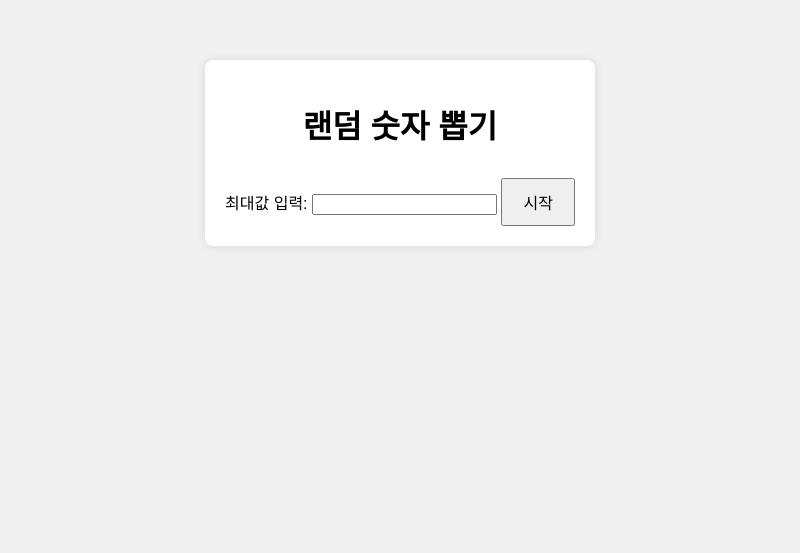
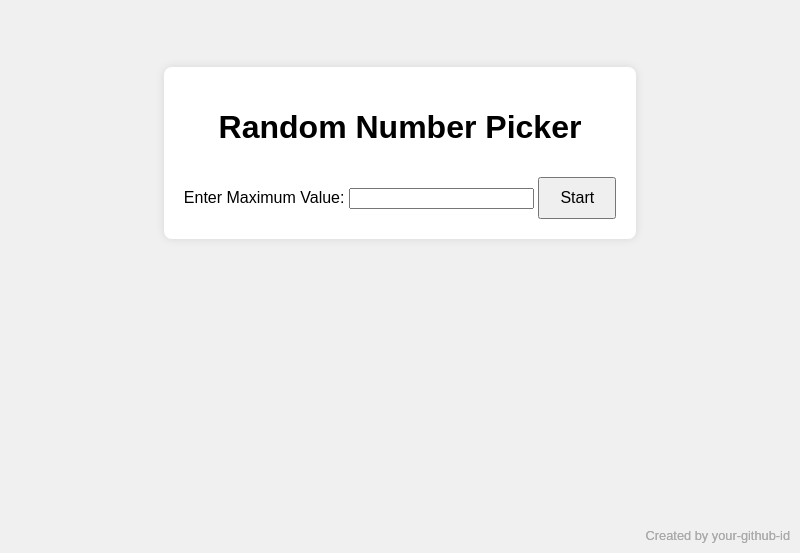
Before and after one commit to Junseok3608/randomPicker, an Electron app: page index.html in a window 800 px wide. Shown: the part 247-800 px from the top of the page. Drawn offline with Linux system fonts and the light colour scheme.

Commit message:
create eletron

```diff
--- a/index.html
+++ b/index.html
@@ -3,24 +3,25 @@
   <head>
     <meta charset="UTF-8" />
     <meta name="viewport" content="width=device-width, initial-scale=1.0" />
-    <title>랜덤 숫자 뽑기</title>
+    <title>Random Number Picker</title>
     <link rel="stylesheet" href="styles.css" />
   </head>
   <body>
     <div class="container">
-      <h1>랜덤 숫자 뽑기</h1>
+      <h1>Random Number Picker</h1>
       <div id="setup">
-        <label for="maxNumber">최대값 입력:</label>
+        <label for="maxNumber">Enter Maximum Value:</label>
         <input type="number" id="maxNumber" min="1" />
-        <button id="startButton">시작</button>
+        <button id="startButton">Start</button>
       </div>
       <div id="picker" style="display: none">
-        <button id="drawButton">뽑기</button>
+        <button id="drawButton">Draw Number</button>
         <div id="result"></div>
         <button id="resetButton" style="display: none">Reset</button>
-        <button id="backButton">처음으로</button>
+        <button id="backButton">Back to Start</button>
       </div>
     </div>
+    <div class="watermark">Created by <a href="https://github.com/your-github-id" target="_blank">your-github-id</a></div>
     <script src="script.js"></script>
   </body>
 </html>
--- a/script.js
+++ b/script.js
@@ -19,7 +19,7 @@ function startPicker() {
 
 function drawNumber() {
   if (availableNumbers.length === 0) {
-    alert("모든 수를 한 번씩 뽑았습니다. 처음으로...");
+    alert("No more numbers to draw. Resetting...");
     resetPicker();
     return;
   }
@@ -53,3 +53,11 @@ function resetPicker() {
 function backToStart() {
   resetPicker();
 }
+
+// 워터마크 동적으로 추가
+document.addEventListener("DOMContentLoaded", () => {
+  const watermark = document.createElement("div");
+  watermark.className = "watermark";
+  watermark.innerHTML = 'Created by <a href="https://github.com/your-github-id" target="_blank">your-github-id</a>';
+  document.body.appendChild(watermark);
+});
--- a/styles.css
+++ b/styles.css
@@ -6,6 +6,7 @@ body {
   height: 100vh;
   background-color: #f0f0f0;
   margin: 0;
+  position: relative;
 }
 
 .container {
@@ -32,3 +33,21 @@ button {
 #backButton {
   margin-top: 20px;
 }
+
+.watermark {
+  position: absolute;
+  bottom: 10px;
+  right: 10px;
+  font-size: 0.8em;
+  color: #aaa;
+  pointer-events: none;
+}
+
+.watermark a {
+  color: #aaa;
+  text-decoration: none;
+}
+
+.watermark a:hover {
+  text-decoration: underline;
+}
```
Also changed, not shown: main.js (added, +28 -0 lines), package.json (added, +183 -0 lines), icon.ico (added), 2 other files.
